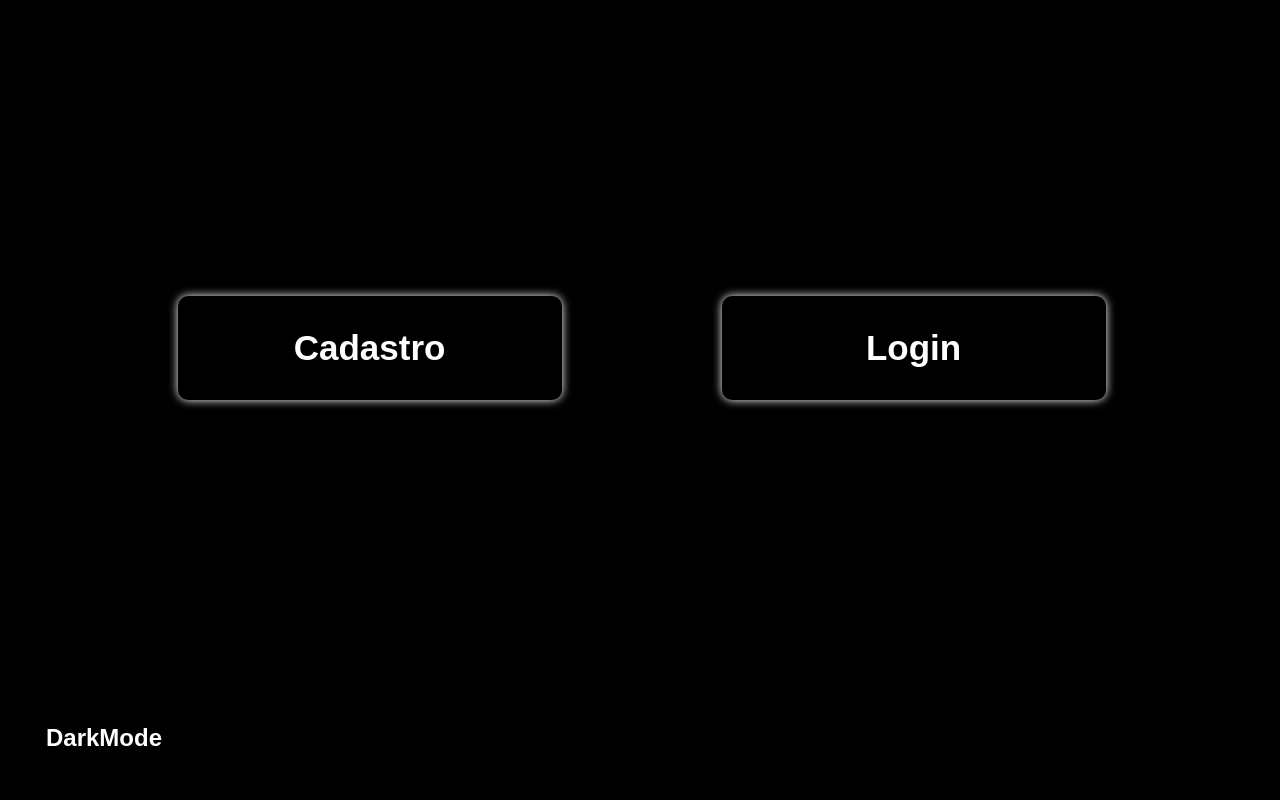
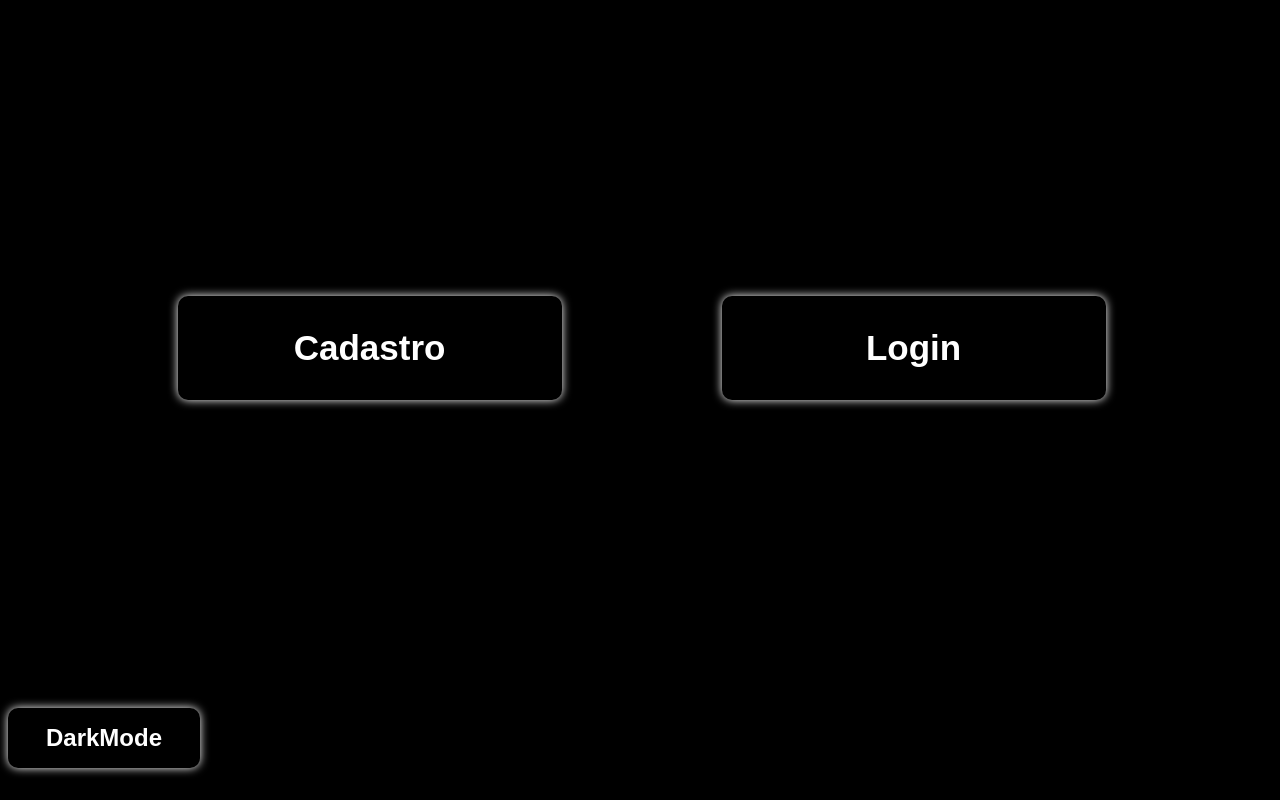
Before and after one commit to pjlkaw/cadastro_login, a website: page index.html in a window 1280 px wide. Both pictures are taken after a click on the element "DarkMode". Drawn offline with Linux system fonts and the light colour scheme.

Commit message:
06/05/2025

```diff
--- a/Cadastro/ccs/style.css
+++ b/Cadastro/ccs/style.css
@@ -97,7 +97,7 @@ h1 {
     color: #fff;
     font-size: 10px;
     border: none;
-    margin: 15px;
+    cursor: pointer;
 }
 
 #btn-send:hover {
--- a/Login/css/style.css
+++ b/Login/css/style.css
@@ -102,6 +102,7 @@ h1 {
     font-size: 10px;
     border: none;
     margin: 15px;
+    cursor: pointer;
 }
 
 #btn-send:hover {
--- a/index.html
+++ b/index.html
@@ -68,18 +68,20 @@
     })
 
     document.getElementById('dark').addEventListener('click', () => {
+        const cad = document.getElementById('cad');
+        const log = document.getElementById('log');
+
         document.body.style.backgroundColor = 'black';
         document.body.style.color = 'white';
-        document.getElementById('cad').style.backgroundColor = 'black';
-        document.getElementById('cad').style.color = 'white';
-        document.getElementById('cad').style.boxShadow = 'white 0px 0px 10px';
-        document.getElementById('log').style.backgroundColor = 'black';
-        document.getElementById('log').style.color = 'white';
-        document.getElementById('log').style.boxShadow = 'white 0px 0px 10px';
+        cad.style.backgroundColor = 'black';
+        cad.style.boxShadow = 'white 0px 0px 10px';
+        log.style.boxShadow = 'white 0px 0px 10px';
         document.getElementById('dark').style.backgroundColor = 'black';
         document.getElementById('dark').style.color = 'white';
+        document.getElementById('dark').style.boxShadow = 'white 0px 0px 10px';
+    })
 
-    })
+
 
 </script>
 </html>
```
Also changed, not shown: users.json (+3 -7 lines).
